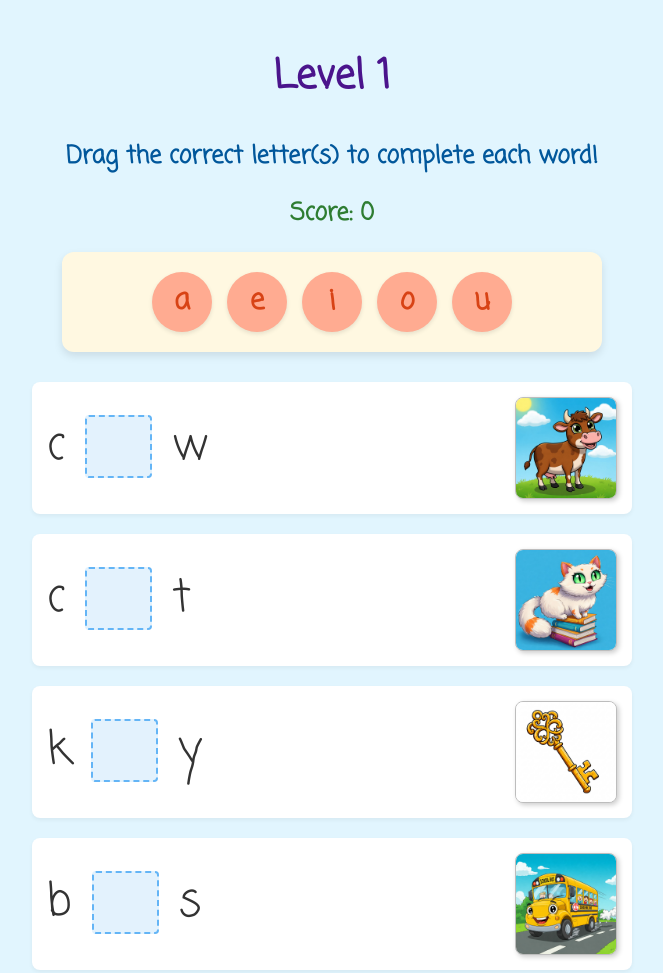
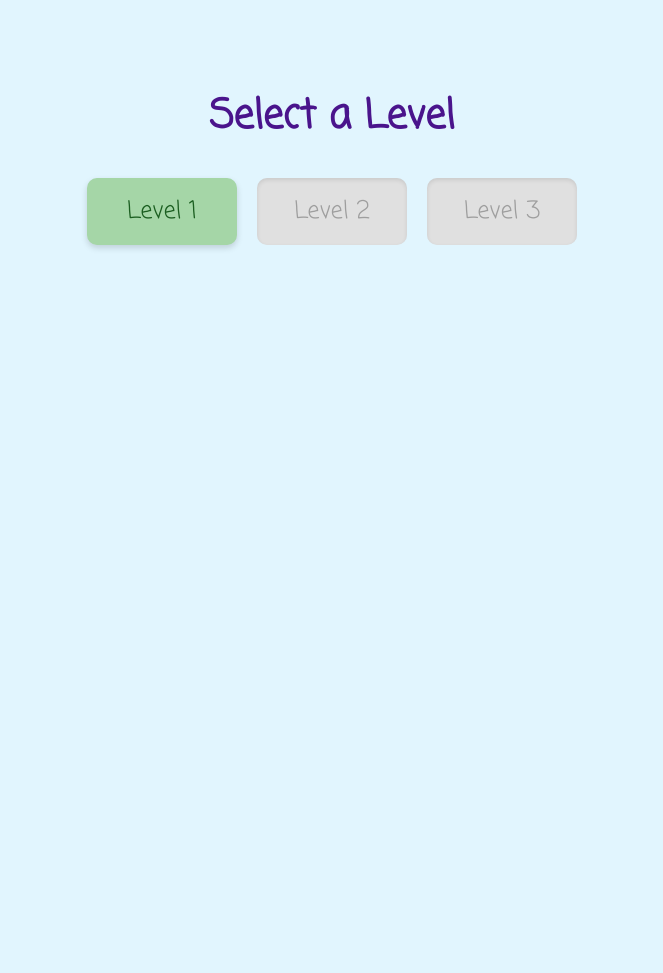
Before and after one commit to GoodRootsLearning/ks, a plain HTML site: page index.html in a window 1280 px wide. Shown: the top 973 px of the page, without its empty margins (308-971 px from the left). After the commit the page ends 800 px from the top, so only its background shows below. Drawn offline with Linux system fonts and the light colour scheme.

Commit message:
Update index.html

```diff
--- a/index.html
+++ b/index.html
@@ -347,13 +347,100 @@
             transform: translateY(2px);
             box-shadow: 0 1px 3px rgba(0,0,0,0.2);
         }
+        #main-menu {
+            display: none; /* Initially hidden, shown by JS */
+            padding-top: 40px;
+            text-align: center;
+        }
+
+        #game-view {
+            display: none; /* Initially hidden, shown by JS */
+            width: 100%; /* Ensure it takes width */
+            display: flex;
+            flex-direction: column;
+            align-items: center;
+        }
+
+        #level-selection {
+            display: flex;
+            flex-wrap: wrap;
+            justify-content: center;
+            gap: 20px; /* Space between buttons */
+            max-width: 700px; /* Limit width */
+            margin: 30px auto;
+        }
+
+        .level-button {
+            padding: 15px 25px;
+            font-size: 1.5em;
+            font-family: 'Coming Soon', cursive;
+            border-radius: 10px;
+            border: none;
+            cursor: pointer;
+            min-width: 150px; /* Ensure buttons have some width */
+            text-align: center;
+            box-shadow: 0 3px 6px rgba(0,0,0,0.15);
+            transition: transform 0.15s ease, box-shadow 0.15s ease, background-color 0.15s ease;
+        }
+
+        .level-button.unlocked {
+            background-color: #a5d6a7; /* Light green */
+            color: #1b5e20; /* Dark green text */
+        }
+        .level-button.unlocked:hover {
+            background-color: #81c784;
+            transform: translateY(-2px);
+            box-shadow: 0 5px 8px rgba(0,0,0,0.2);
+        }
+         .level-button.unlocked:active {
+             transform: translateY(1px);
+             box-shadow: 0 2px 4px rgba(0,0,0,0.15);
+         }
+
+
+        .level-button.locked {
+            background-color: #e0e0e0; /* Grey */
+            color: #9e9e9e;  /* Darker grey text */
+            cursor: not-allowed; /* Indicate non-interactive */
+            box-shadow: inset 0 2px 4px rgba(0,0,0,0.1); /* Inset shadow for locked feel */
+            /* Optionally add a padlock icon using ::before or background-image */
+        }
+        /* Optional Padlock Icon (requires Font Awesome or similar, or an SVG/Image) */
+        /* .level-button.locked::before {
+            content: '\f023'; // Example Font Awesome padlock unicode
+            font-family: 'Font Awesome 5 Free'; // Ensure font is linked
+            font-weight: 900;
+            margin-right: 8px;
+        } */
+
+
+        #back-to-menu-button {
+            padding: 10px 20px;
+            font-size: 1.1em;
+            background-color: #ffcc80; /* Light orange */
+            color: #e65100; /* Dark orange */
+            border: none;
+            border-radius: 8px;
+            cursor: pointer;
+            margin-bottom: 20px; /* Space below it */
+            transition: background-color 0.2s ease;
+        }
+         #back-to-menu-button:hover {
+            background-color: #ffb74d; /* Darker orange */
+         }
 
     </style>
 </head>
 
 <body>
+ <div id="main-menu">
+        <h1>Select a Level</h1>
+        <div id="level-selection">
+            </div>
+    </div>
 
-    <h1>Level <span id="level-display">1</span></h1>
+    <div id="game-view">
+        <button id="back-to-menu-button">Back to Menu</button> <h1>Level <span id="level-display">1</span></h1>
         <h2>Drag the correct letter(s) to complete each word!</h2>
 
         <div id="score-container">Score: 0</div>
@@ -366,99 +453,147 @@
 
         <button id="reset-button">Try Again!</button>
 
-    <div id="level-complete-overlay">
+       </div> <div id="level-complete-overlay">
         <span id="celebration-animation" role="img" aria-label="Party Popper">🎉</span>
         <h2 id="level-complete-message">Level Complete!</h2>
-        <button id="next-level-button">Next Level</button>
+        <button id="overlay-action-button">Back to Menu</button>
     </div>
 
 
     <script>
-        let currentLevelIndex = 0; // Use index for levels array
+    // --- State Variables & Constants ---
+    let currentLevelIndex = 0;
     const levels = [
-            { // Level 1 data (index 0)
-                words: [
-                    { wordParts: ["c ", " w"], correct: "o", image: "imgs/cow.jpg", alt: "Image of a Cow" },
-                    { wordParts: ["c ", " t"], correct: "a", image: "imgs/cat.jpg", alt: "Image of a Cat" },
-                    { wordParts: ["k ", " y"], correct: "e", image: "imgs/Key.jpg", alt: "Image of a Key" },
-                    { wordParts: ["b ", " s"], correct: "u", image: "imgs/bus.jpg", alt: "Image of a Bus" },
-                    { wordParts: ["p ", " t"], correct: "i", image: "imgs/pit.jpg", alt: "Image of a Pit" }
-                ],
-                draggables: ["a", "e", "i", "o", "u"]
-            },
-            { // Level 2 data (index 1)
-                words: [
-                    { wordParts: ["f ", " sh"], correct: "i", image: "imgs/fish.jpg", alt: "Image of a Fish" },
-                    { wordParts: ["tr ", ""], correct: "ee", image: "imgs/tree.jpg", alt: "Image of a Tree" }, // Adjusted wordParts
-                    { wordParts: ["b ", " t"], correct: "oa", image: "imgs/boat.jpg", alt: "Image of a Boat" },
-                    { wordParts: ["s ", " n"], correct: "u", image: "imgs/sun.jpg", alt: "Image of a Sun"}, // Changed target 'un' to 'u', assuming simple vowel sounds first
-                    { wordParts: ["c ", " r"], correct: "a", image: "imgs/car.jpg", alt: "Image of a Car" }  // Changed target 'ar' to 'a'
-                ],
-                // Adjusted draggables to match simple vowels and digraphs needed
-                draggables: ["a", "e", "i", "o", "u", "ee", "oa"]
-            },
-             { // Level 3 data (index 2) - Example
-                words: [
-                    { wordParts: ["sh ", " p"], correct: "ee", image: "imgs/sheep.jpg", alt: "Image of a Sheep" },
-                    { wordParts: ["ch ", " r"], correct: "ai", image: "imgs/chair.jpg", alt: "Image of a Chair" },
-                    { wordParts: ["h ", " se"], correct: "ou", image: "imgs/house.jpg", alt: "Image of a House" },
-                    { wordParts: ["cl ", " d"], correct: "ou", image: "imgs/cloud.jpg", alt: "Image of a Cloud" },
-                    { wordParts: ["m ", " n"], correct: "oo", image: "imgs/moon.jpg", alt: "Image of a Moon" }
-                ],
-                draggables: ["a", "e", "i", "o", "u", "ee", "ai", "ou", "oo"]
+        // Assume at least Level 1, 2, 3 data exists as before
+        { /* Level 1 */ words: [ { wordParts: ["c ", " w"], correct: "o", image: "imgs/cow.jpg", alt: "Image of a Cow" },{ wordParts: ["c ", " t"], correct: "a", image: "imgs/cat.jpg", alt: "Image of a Cat" },{ wordParts: ["k ", " y"], correct: "e", image: "imgs/Key.jpg", alt: "Image of a Key" },{ wordParts: ["b ", " s"], correct: "u", image: "imgs/bus.jpg", alt: "Image of a Bus" },{ wordParts: ["p ", " t"], correct: "i", image: "imgs/pit.jpg", alt: "Image of a Pit" } ], draggables: ["a", "e", "i", "o", "u"] },
+        { /* Level 2 */ words: [ { wordParts: ["f ", " sh"], correct: "i", image: "imgs/fish.jpg", alt: "Image of a Fish" },{ wordParts: ["tr ", ""], correct: "ee", image: "imgs/tree.jpg", alt: "Image of a Tree" },{ wordParts: ["b ", " t"], correct: "oa", image: "imgs/boat.jpg", alt: "Image of a Boat" },{ wordParts: ["s ", " n"], correct: "u", image: "imgs/sun.jpg", alt: "Image of a Sun"},{ wordParts: ["c ", " r"], correct: "a", image: "imgs/car.jpg", alt: "Image of a Car" } ], draggables: ["a", "e", "i", "o", "u", "ee", "oa"] },
+        { /* Level 3 */ words: [ { wordParts: ["sh ", " p"], correct: "ee", image: "imgs/sheep.jpg", alt: "Image of a Sheep" },{ wordParts: ["ch ", " r"], correct: "ai", image: "imgs/chair.jpg", alt: "Image of a Chair" },{ wordParts: ["h ", " se"], correct: "ou", image: "imgs/house.jpg", alt: "Image of a House" },{ wordParts: ["cl ", " d"], correct: "ou", image: "imgs/cloud.jpg", alt: "Image of a Cloud" },{ wordParts: ["m ", " n"], correct: "oo", image: "imgs/moon.jpg", alt: "Image of a Moon" } ], draggables: ["a", "e", "i", "o", "u", "ee", "ai", "ou", "oo"] }
+        // Add data for levels 4-10 here if you want 10 levels
+    ];
+    let totalScore = 0;
+    let correctAnswersInLevel = 0;
+    let draggedItem = null;
+
+    // --- Local Storage Key ---
+    const localStorageKey = "spellingGameHighestLevelUnlocked";
+
+    // --- DOM Element References ---
+    let draggablesContainer;
+    let wordListContainer;
+    let resetButton;
+    let scoreContainer;
+    let levelCompleteOverlay;
+    let levelDisplay;
+    let levelCompleteMessage;
+    let overlayActionButton; // Renamed from nextLevelButton for clarity
+    let mainMenuDiv;
+    let gameViewDiv;
+    let levelSelectionContainer;
+    let backToMenuButton;
+
+    // --- Local Storage Functions ---
+    function getHighestLevelUnlocked() {
+        const storedValue = localStorage.getItem(localStorageKey);
+        // Default to 1 if nothing stored or value is invalid
+        let level = parseInt(storedValue || "1");
+        if (isNaN(level) || level < 1) {
+            level = 1;
         }
-            // Add more levels here following the same structure
-        ];
+        return level;
+    }
 
-        let totalScore = 0; // Keep track of score across levels
-        let correctAnswersInLevel = 0;
-        let draggedItem = null; // Variable to store the element being dragged
+    function unlockLevel(levelNumber) {
+        const highestUnlocked = getHighestLevelUnlocked();
+        if (levelNumber > highestUnlocked) {
+            localStorage.setItem(localStorageKey, levelNumber.toString());
+            console.log(`Level ${levelNumber} unlocked!`);
+        }
+    }
 
-        const draggablesContainer = document.querySelector('.draggable-pool');
-        const wordListContainer = document.querySelector('.word-list');
-        const resetButton = document.getElementById('reset-button');
-        const scoreContainer = document.getElementById('score-container');
-        const levelCompleteOverlay = document.getElementById('level-complete-overlay');
-        const nextLevelButton = document.getElementById('next-level-button');
-        const levelDisplay = document.getElementById('level-display');
-        const levelCompleteMessage = document.getElementById('level-complete-message');
 
-        // --- Core Functions ---
+    // --- View Switching Functions ---
+    function showMenuView() {
+        mainMenuDiv.style.display = 'block';
+        gameViewDiv.style.display = 'none';
+        levelCompleteOverlay.style.display = 'none'; // Ensure overlay is hidden
+        generateLevelButtons(); // Regenerate buttons to show current lock status
+    }
+
+    function showGameView() {
+        mainMenuDiv.style.display = 'none';
+        gameViewDiv.style.display = 'flex'; // Use flex to match body styling potentially
+    }
+
+    // --- Generate Level Buttons ---
+    function generateLevelButtons() {
+        levelSelectionContainer.innerHTML = ''; // Clear existing buttons
+        const highestUnlocked = getHighestLevelUnlocked();
+        const maxLevelToShow = levels.length; // Only show buttons for defined levels
+
+        for (let i = 1; i <= maxLevelToShow; i++) {
+            const button = document.createElement('button');
+            button.textContent = `Level ${i}`;
+            button.classList.add('level-button');
+            button.dataset.level = i; // Store level number (1-based)
+
+            if (i <= highestUnlocked) {
+                button.classList.add('unlocked');
+                button.disabled = false;
+                button.addEventListener('click', () => {
+                    // Level index is level number - 1
+                    const levelIndex = parseInt(button.dataset.level) - 1;
+                    if (levelIndex >= 0 && levelIndex < levels.length) {
+                            currentLevelIndex = levelIndex; // Set the current level
+                            totalScore = 0; // Reset score when starting a new level from menu
+                            showGameView();
+                            loadLevel(levelIndex);
+                    } else {
+                        console.error("Invalid level index selected:", levelIndex);
+                    }
+                });
+            } else {
+                button.classList.add('locked');
+                button.disabled = true;
+            }
+            levelSelectionContainer.appendChild(button);
+        }
+    }
+
+
+    // --- Core Gameplay Functions ---
 
     function loadLevel(levelIndex) {
-            // Basic check if level exists
             if (levelIndex < 0 || levelIndex >= levels.length) {
-                console.error("Invalid level index:", levelIndex);
-                // Optionally display a "Game Over" message or loop back
-                displayGameOver();
+            console.error("Attempted to load invalid level index:", levelIndex);
+                // Maybe default to menu? Or show an error?
+                showMenuView(); // Go back to menu if level doesn't exist
                 return;
         }
 
-            currentLevelIndex = levelIndex;
+        currentLevelIndex = levelIndex; // Make sure this is set
         const levelData = levels[currentLevelIndex];
-            levelDisplay.textContent = currentLevelIndex + 1; // Display level number (1-based)
-            correctAnswersInLevel = 0; // Reset correct answers for the new level
-            wordListContainer.innerHTML = ''; // Clear previous words
-            draggablesContainer.innerHTML = ''; // Clear previous draggables
-            updateScoreDisplay(); // Update score display (might carry over)
+        levelDisplay.textContent = currentLevelIndex + 1;
+        correctAnswersInLevel = 0;
+        wordListContainer.innerHTML = '';
+        draggablesContainer.innerHTML = '';
+        updateScoreDisplay(); // Update score display (reset to 0 when called from menu)
 
-            // Load draggables for the current level
+        // Load draggables
         levelData.draggables.forEach(itemText => {
             const draggable = document.createElement('div');
             draggable.classList.add('draggable');
             draggable.setAttribute('draggable', 'true');
             draggable.textContent = itemText;
             draggablesContainer.appendChild(draggable);
-                addDraggableListeners(draggable); // Attach listeners immediately
+            // Note: Listeners added after loop finishes
         });
 
-            // Load words for the current level
+        // Load words
         levelData.words.forEach(wordData => {
             const wordItem = document.createElement('div');
             wordItem.classList.add('word-item');
 
             const paragraph = document.createElement('p');
-                // Construct the word with a dropzone
             paragraph.innerHTML = `${wordData.wordParts[0]}<span class="dropzone" data-correct="${wordData.correct}"></span>${wordData.wordParts[1]}`;
 
             const image = document.createElement('img');
@@ -468,18 +603,14 @@
             wordItem.appendChild(paragraph);
             wordItem.appendChild(image);
             wordListContainer.appendChild(wordItem);
-
-                // Find the newly created dropzone within this wordItem and add listeners
-                const dropzone = wordItem.querySelector('.dropzone');
-                 if (dropzone) { // Ensure dropzone was found
-                    addDropzoneListeners(dropzone);
-                 } else {
-                    console.error("Could not find dropzone for word:", wordData);
-                 }
+            // Note: Listeners added after loop finishes
         });
 
-             levelCompleteOverlay.style.display = 'none'; // Ensure overlay is hidden
+        // Add listeners to all newly created elements
+        document.querySelectorAll('.draggable').forEach(addDraggableListeners);
+        document.querySelectorAll('.dropzone').forEach(addDropzoneListeners);
     }
+
 
     function updateScoreDisplay() {
         scoreContainer.textContent = `Score: ${totalScore}`;
@@ -489,28 +620,28 @@
         const totalWordsInLevel = levels[currentLevelIndex].words.length;
         if (correctAnswersInLevel === totalWordsInLevel) {
             // --- Level Complete! ---
+
+            // 1. Unlock the *next* level (level number = index + 1, so next is index + 2)
+            const nextLevelNumber = currentLevelIndex + 2;
+            unlockLevel(nextLevelNumber);
+
+            // 2. Show Overlay
             levelCompleteMessage.textContent = `🎉 Level ${currentLevelIndex + 1} Complete! 🎉`;
-                levelCompleteOverlay.style.display = 'flex'; // Show the overlay
-
-                // Check if this is the last level
-                if (currentLevelIndex >= levels.length - 1) {
-                    nextLevelButton.textContent = "Play Again?";
-                } else {
-                    nextLevelButton.textContent = "Next Level";
-                }
+                // Ensure button text is correct (might have been changed by game over)
+                overlayActionButton.textContent = "Back to Menu";
+            levelCompleteOverlay.style.display = 'flex';
         }
     }
 
     function displayGameOver() {
-            levelCompleteMessage.innerHTML = `✨ You Finished All Levels! <br> Great Job! ✨`; // Using innerHTML for line break
-            nextLevelButton.textContent = "Play Again?";
-            levelCompleteOverlay.style.display = 'flex'; // Show the overlay
-            // Ensure the index loops back correctly when "Play Again?" is clicked
-            currentLevelIndex = levels.length; // Set index beyond the last level to trigger reset on next click
+        // Called when trying to load a level beyond the existing ones
+        levelCompleteMessage.innerHTML = `✨ You Finished All Available Levels! <br> Great Job! ✨`;
+        overlayActionButton.textContent = "Back to Menu"; // Keep consistent
+        levelCompleteOverlay.style.display = 'flex';
     }
 
 
-        // --- Event Handling ---
+    // --- Event Handling Setup ---
 
     function addDraggableListeners(draggable) {
         draggable.addEventListener('dragstart', (e) => {
@@ -575,40 +706,60 @@
                 // Remove the incorrect visual feedback and the wrongly dropped item after a delay
                 setTimeout(() => {
                     dropzone.classList.remove('incorrect');
-                        dropzone.removeChild(droppedItemDisplay); // Remove the incorrect letter display
-                    }, 800); // Keep feedback visible for a bit longer
+                    // Check if the appended child is still the one we added before removing
+                    if (dropzone.lastChild === droppedItemDisplay) {
+                            dropzone.removeChild(droppedItemDisplay);
+                    }
+                }, 500); // Use the shorter delay
             }
             draggedItem = null; // Clear reference after drop attempt
         });
     }
 
-        // --- Button Listeners ---
+    function initializeElements() {
+        // Gameplay elements
+        draggablesContainer = document.querySelector('.draggable-pool');
+        wordListContainer = document.querySelector('.word-list');
+        resetButton = document.getElementById('reset-button');
+        scoreContainer = document.getElementById('score-container');
+        levelCompleteOverlay = document.getElementById('level-complete-overlay');
+        levelDisplay = document.getElementById('level-display');
+        levelCompleteMessage = document.getElementById('level-complete-message');
+        overlayActionButton = document.getElementById('overlay-action-button');
 
+        // Menu/View elements
+        mainMenuDiv = document.getElementById('main-menu');
+        gameViewDiv = document.getElementById('game-view');
+        levelSelectionContainer = document.getElementById('level-selection');
+        backToMenuButton = document.getElementById('back-to-menu-button');
+    }
+
+    function setupButtonListeners() {
+        // Reset button (resets current level)
         resetButton.addEventListener('click', () => {
-            // Reload the *current* level, potentially resetting score for this level if desired
-            // For now, it just reloads the visuals and keeps the totalScore
-            console.log("Resetting level:", currentLevelIndex);
-             // Simple approach: Deduct points earned in this level before reload
-             // Find how many points were scored in this attempt (more complex logic needed if score isn't just +1 per correct)
-             // Let's just reload the level visuals for simplicity now.
+            // Only load if game view is active (safety check)
+            if (gameViewDiv.style.display !== 'none') {
                  loadLevel(currentLevelIndex);
+            }
         });
 
-        nextLevelButton.addEventListener('click', () => {
-            if (nextLevelButton.textContent === "Play Again?") {
-                 totalScore = 0; // Reset score completely
-                 loadLevel(0); // Go back to level 1 (index 0)
-            } else {
-                 loadLevel(currentLevelIndex + 1); // Load the next level
+        // Overlay button (now always goes back to menu)
+        overlayActionButton.addEventListener('click', () => {
+                showMenuView(); // Go back to menu after level complete or game over
+        });
+
+        // Back to Menu button (in game view)
+        backToMenuButton.addEventListener('click', () => {
+            showMenuView();
+        });
     }
-
-            levelCompleteOverlay.style.display = 'none'; // Hide overlay
-        });
 
 
     // --- Initial Load ---
     document.addEventListener('DOMContentLoaded', () => {
-             loadLevel(currentLevelIndex); // Load the first level (index 0)
+            initializeElements(); // Get element references
+            setupButtonListeners(); // Set up static button clicks
+            showMenuView();       // Show the main menu initially
     });
 
 </script>
```
Lines whose indentation alone changed are shown as unchanged.
